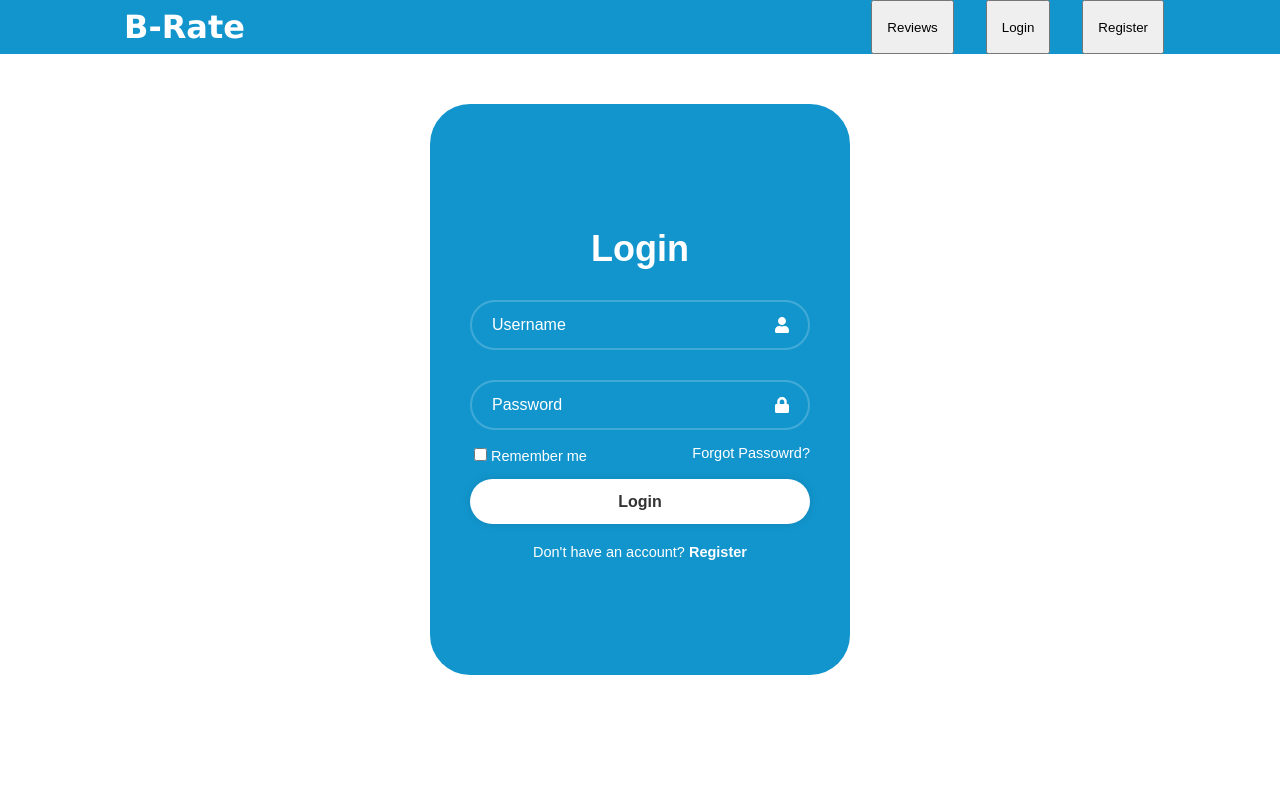
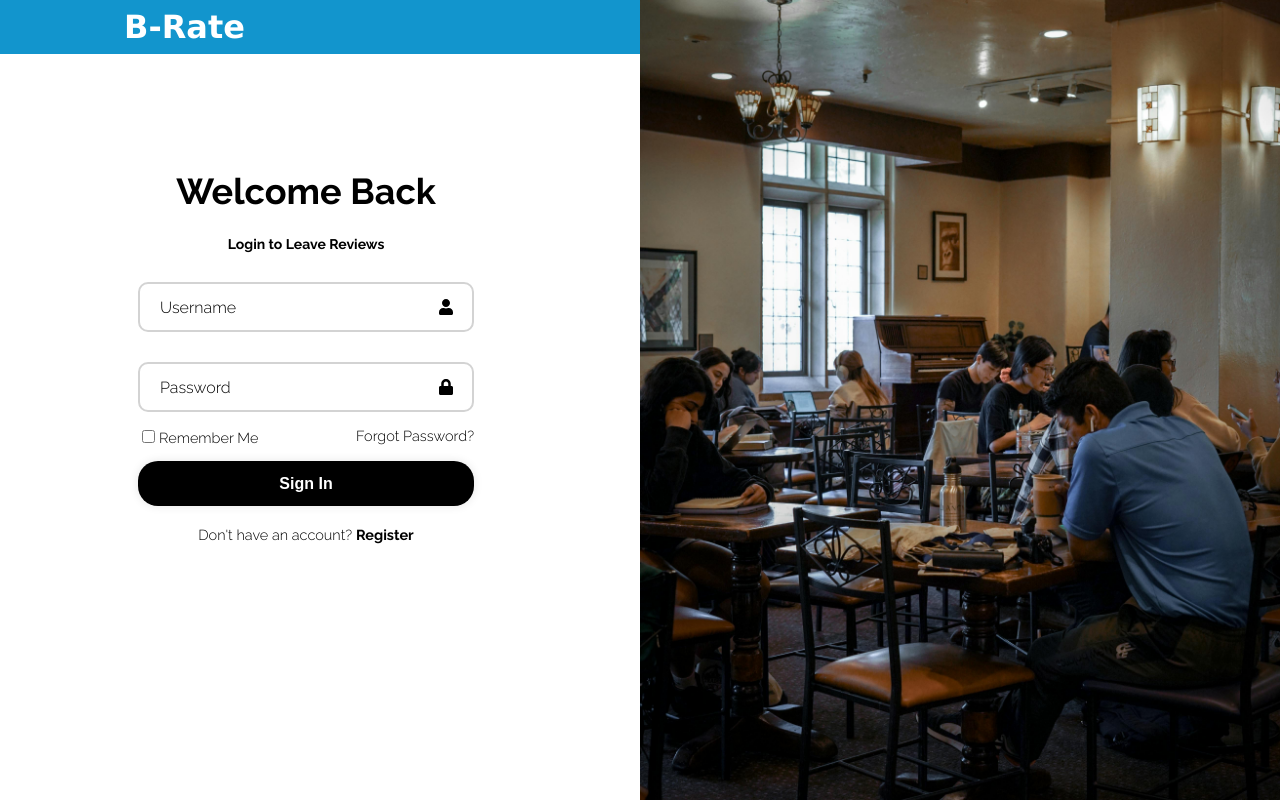
Before and after one commit to olana-abraham/B-Rates, a React (Create React App) app in the folder b-rate/: page /Login in a window 1280 px wide. Built offline with nearby package versions, Linux system fonts and the light colour scheme; a web font is replaced by a local one.

Commit message:
incremental push 2

```diff
--- a/b-rate/src/pages/Login.js
+++ b/b-rate/src/pages/Login.js
@@ -1,6 +1,7 @@
 import React from 'react'
 import './login.css'
 import { FaUser, FaLock  } from "react-icons/fa";
+import myImage from './myImage.jpg';
 
 export default function Login() {
 
@@ -9,7 +10,8 @@ export default function Login() {
 
         <div className ='wrapper'>
             <form action ="">
-                <h1>Login</h1>
+                <h1>Welcome Back</h1>
+                <h2>Login to Leave Reviews</h2>
                 <div className="input-box">
                     <input type ="text" placeholder='Username' required />
                     <FaUser className='icon'/>
@@ -21,22 +23,33 @@ export default function Login() {
                 </div>
 
                 <div className="remember-forgot">
-                    <label><input type="checkbox" />Remember me </label>
-                    <a href="#">Forgot Passowrd?</a>
+                    <label><input type="checkbox" />Remember Me </label>
+                    <a href="">Forgot Password?</a>
                 </div>
 
-                <button type="submit">Login</button>
+                <button type="submit">Sign In</button>
                 <div className="register-link">
-                    <p>Don't have an account? <a href="#">Register</a></p>
+                    <p>Don't have an account? <a href="./register">Register</a></p>
 
                 </div>
 
             </form>
+
+            <div >
+
+          <img src={myImage} alt="My Image" className='image' />
+            </div>
         </div>
+
+
 
     )
 
 
 
 
+
+
+
+
 }
--- a/b-rate/src/pages/login.css
+++ b/b-rate/src/pages/login.css
@@ -1,126 +1,148 @@
 @import url('https://font.goggleapis.com/css2?family=Poppins:wght@400;600;700&display=swap');
+@import url('https://fonts.googleapis.com/css?family=Raleway:300;400,700,900');
 
-.wrapper{
+.wrapper {
     width: 420px;
-    background: #1295cd;
-    color: white;
-    border-radius: 40px;
-    padding: 100px 40px;
-    margin: auto;
-    justify-content: center;
-    margin-top: 50px;
-    margin-bottom: 50px;
+    background: white;
+    padding: 50px 40px;
+    margin-top: 40px;
+    margin-left: 80px;
+    margin-bottom: 40px;
+    border: 2px solid rgba(255, 255, 255, .2);
+}
+
+
+.image {
+    position: absolute;
+    top: 0;
+    right: 0;
+    width: 50%;
+    height: 100vh;
+    object-fit: cover;
+}
+
+
+
+
+.wrapper h1 {
+    font-size: 36px;
+    color: black;
+
+}
+
+.wrapper h2 {
+    font-size: 14px;
+    color: black;
+
+}
+
+.wrapper .input-box {
+    position: relative;
+    height: 50px;
+    margin: 30px 0;
+}
+
+
+.input-box input {
+
+    width: 100%;
+    height: 100%;
+    border: 2px solid lightgray;
+    border-radius: 10px;
+    font-size: 16px;
+    font-family: 'Raleway', sans-serif;
+
+    padding: 20px 45px 20px 20px;
+
+
 
 }
 
 
 
-.wrapper h1{
-    font-size:36px;
+.input-box input::placeholder {
+
+    color: black;
 
 }
 
-.wrapper .input-box {
-    position:relative;
-    width:100%;
-    height: 50px;
-    margin: 30px 0;
+.input-box .icon {
+    position: absolute;
+    right: 20px;
+    top: 50%;
+    transform: translateY(-50%);
+    font-size: 16px;
+    color: black;
 }
 
-
- .input-box input{
-
-    width:100%;
-    height:100%;
-    background: transparent;
-    border: none;
-    outline: none;
-    border: 2px solid rgba(255, 255, 255, .2);
-    border-radius: 40px;
-    font-size: 16px;
-    color: white;
-    padding:20px 45px 20px 20px;
-
-
-}
-
-.input-box input::placeholder{
-
-    color: white;
-
-}
-
-.input-box .icon{
-    position:absolute;
-    right:20px;
-    top: 50%;
-    transform: translateY(-50%);
-    font-size:16px;
-}
-
-.wrapper .remember-forgot{
+.wrapper .remember-forgot {
     display: flex;
     justify-content: space-between;
-    font-size:14.5px;
+    color: black;
+    font-size: 14.5px;
     margin: -15px 0 15px;
 }
 
-.remember-forgot label input{
-    accent-color: white;
+.remember-forgot label input {
+    accent-color: black;
     margin-right: 4px;
 }
 
-.remember-forgot a{
-    color: white;
-    text-decoration:none;
+.remember-forgot a {
+    color: black;
+    text-decoration: none;
 }
 
-.remember-forgot a:hover{
+.remember-forgot a:hover {
     text-decoration: underline;
 }
 
-.wrapper button{
+.wrapper button {
     width: 100%;
     height: 45px;
-    background: white;
+    background: black;
     border: none;
-    outline: none;
-    border-radius: 40px;
+    outline: black;
+    border-radius: 20px;
     box-shadow: 0 0 10px rgba(0, 0, 0, .1);
     cursor: pointer;
     font-size: 16px;
-    color: #333;
+    color: white;
     font-weight: 700;
 
 }
 
-.wrapper button:hover{
-    background-color: rgb(249, 222, 103);
-
+.wrapper button:hover {
+    transform: rotate(0deg) skew(0deg) translate(0, -3px);
 }
 
-.wrapper .register-link{
+
+
+
+.wrapper .register-link {
     font-size: 14.5px;
-    text-align:center;
+    text-align: center;
     margin: 20px 0 15px;
+    color: black
 }
 
-.register-link p a{
-    color: white;
+.register-link p a {
+    color: black;
     text-decoration: none;
     font-weight: 600;
 
 }
 
-.register-link p a:hover{
+.register-link p a:hover {
     text-decoration: underline;
 }
 
-.wrapper{
-    font-family: 'Poppins', sans-serif;
+.wrapper {
+    font-family: 'Raleway', sans-serif;
+    font-style: bold;
     -webkit-font-smoothing: antialiased;
-    -moz-osx-font-smoothing:grayscale;
+    -moz-osx-font-smoothing: grayscale;
     justify-content: center;
-    align-items:center;
+    align-items: center;
 
 }
```
Also changed, not shown: b-rate/src/pages/myImage.jpg (added).
